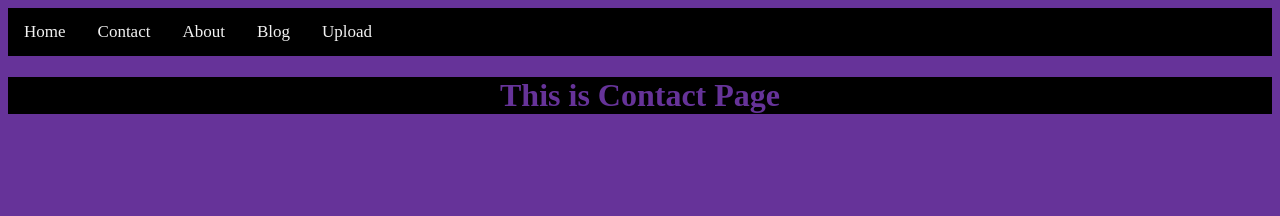
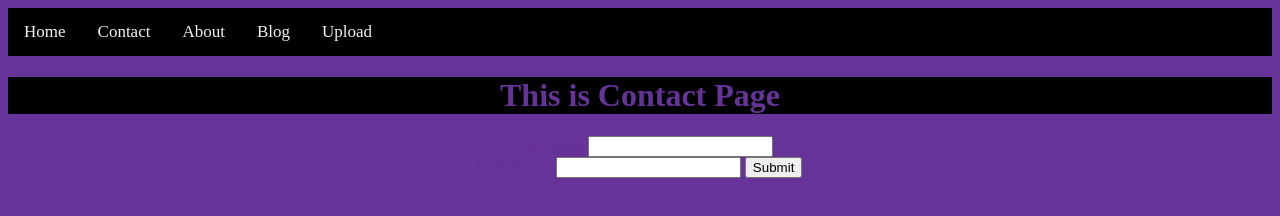
Before and after one commit to patparapatrick/2091-prelim-lab-activities-pv-su54wl, a website: page midterms/mid-integ-form/public/contact.html in a window 1280 px wide. Drawn offline with Linux system fonts and the light colour scheme.

Commit message:
2 files modified

```diff
--- a/midterms/mid-integ-form/public/contact.html
+++ b/midterms/mid-integ-form/public/contact.html
@@ -16,5 +16,10 @@
       <a href="upload.html">Upload</a>
     </div>
     <h1>This is Contact Page</h1>
+    <form action = 'http://127.0.0.1:3000/process_get' method = 'GET'>
+      First Name: <input type = "text" name = "first_name"> <br>
+      Last Name: <input type = "text" name = "last_name">
+      <input type = "submit" value = "Submit">
+    </form>
   </body>
 </html>
```
Also changed, not shown: 1 other file.
